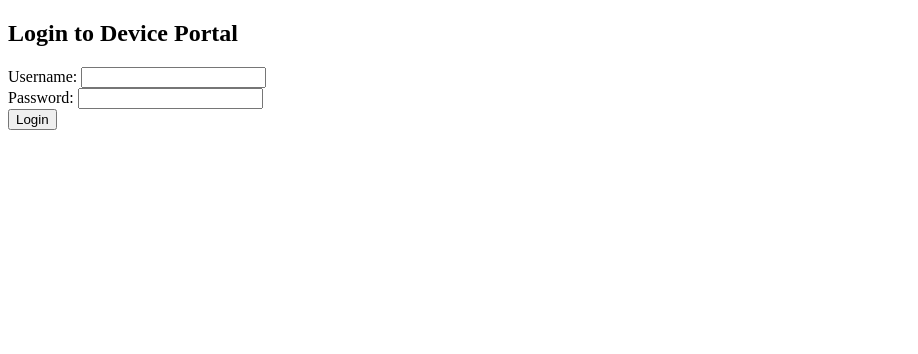
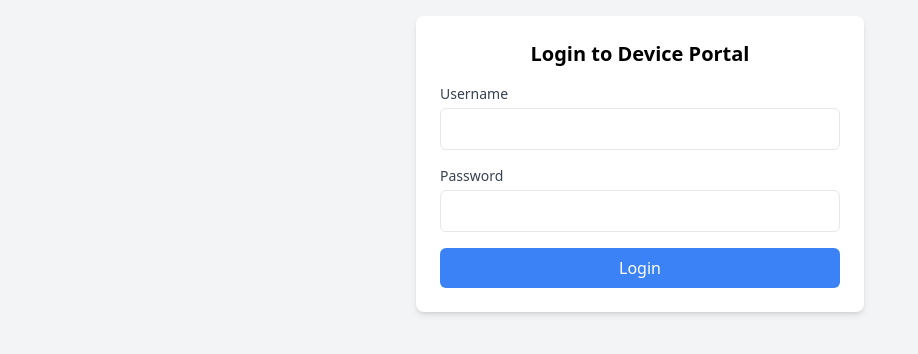
Before and after one commit to jddnd/mab-portal-replit, a Flask app: page /login in a window 1280 px wide. Shown: the top 354 px of the page, without its empty margins (0-918 px from the left). Run offline with Flask 3, Linux system fonts and the light colour scheme; some libraries are stand-ins or nearby versions.

Commit message:
Update login.html

```diff
--- a/templates/login.html
+++ b/templates/login.html
@@ -1,20 +1,34 @@
-
 <!DOCTYPE html>
-<html>
-<head><title>Login</title></head>
-<body>
-  <h2>Login to Device Portal</h2>
-  <form method="POST">
-    <label>Username:</label>
-    <input name="username" required><br>
-    <label>Password:</label>
-    <input type="password" name="password" required><br>
-    <button type="submit">Login</button>
-  </form>
-  {% with messages = get_flashed_messages() %}
-    {% if messages %}
-      <ul>{% for msg in messages %}<li>{{ msg }}</li>{% endfor %}</ul>
-    {% endif %}
-  {% endwith %}
+<html lang="en">
+<head>
+    <meta charset="UTF-8">
+    <meta name="viewport" content="width=device-width, initial-scale=1.0">
+    <title>Login to Device Portal</title>
+    <script src="https://cdn.tailwindcss.com"></script>
+</head>
+<body class="bg-gray-100">
+    <div class="container mx-auto p-4">
+        <div class="bg-white p-6 rounded-lg shadow-md max-w-md mx-auto">
+            <h2 class="text-xl font-semibold mb-4 text-center">Login to Device Portal</h2>
+            <form method="POST" class="space-y-4">
+                <div>
+                    <label class="block text-sm font-medium text-gray-700">Username</label>
+                    <input type="text" name="username" class="mt-1 p-2 w-full border rounded-md" required>
+                </div>
+                <div>
+                    <label class="block text-sm font-medium text-gray-700">Password</label>
+                    <input type="password" name="password" class="mt-1 p-2 w-full border rounded-md" required>
+                </div>
+                <button type="submit" class="bg-blue-500 text-white px-4 py-2 rounded-md hover:bg-blue-600 w-full">Login</button>
+            </form>
+            {% with messages = get_flashed_messages(with_categories=true) %}
+                {% if messages %}
+                    {% for category, message in messages %}
+                        <p class="text-{{ 'green' if category == 'success' else 'red' }}-500 text-sm mt-2 text-center">{{ message }}</p>
+                    {% endfor %}
+                {% endif %}
+            {% endwith %}
+        </div>
+    </div>
 </body>
 </html>
```
